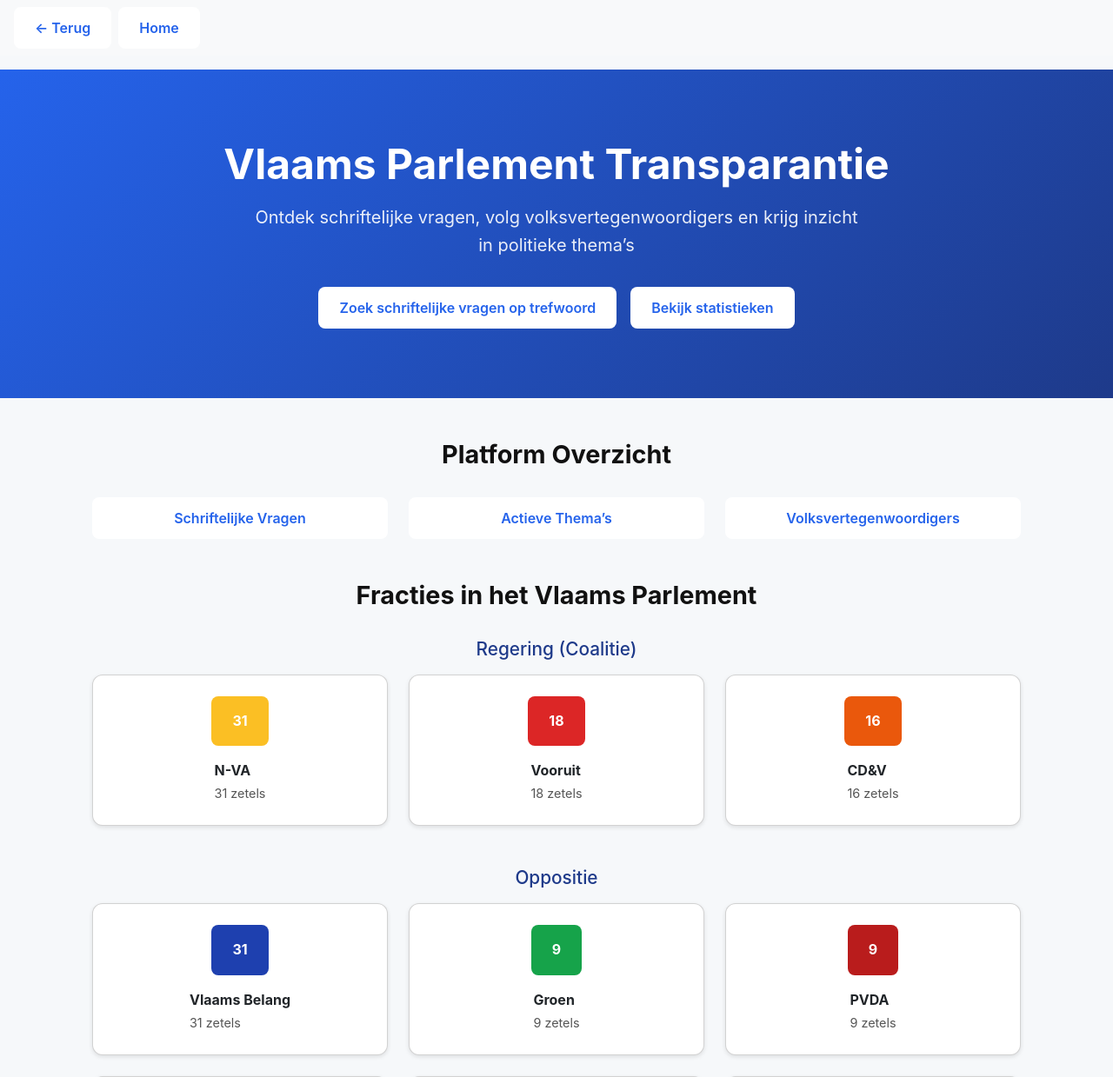
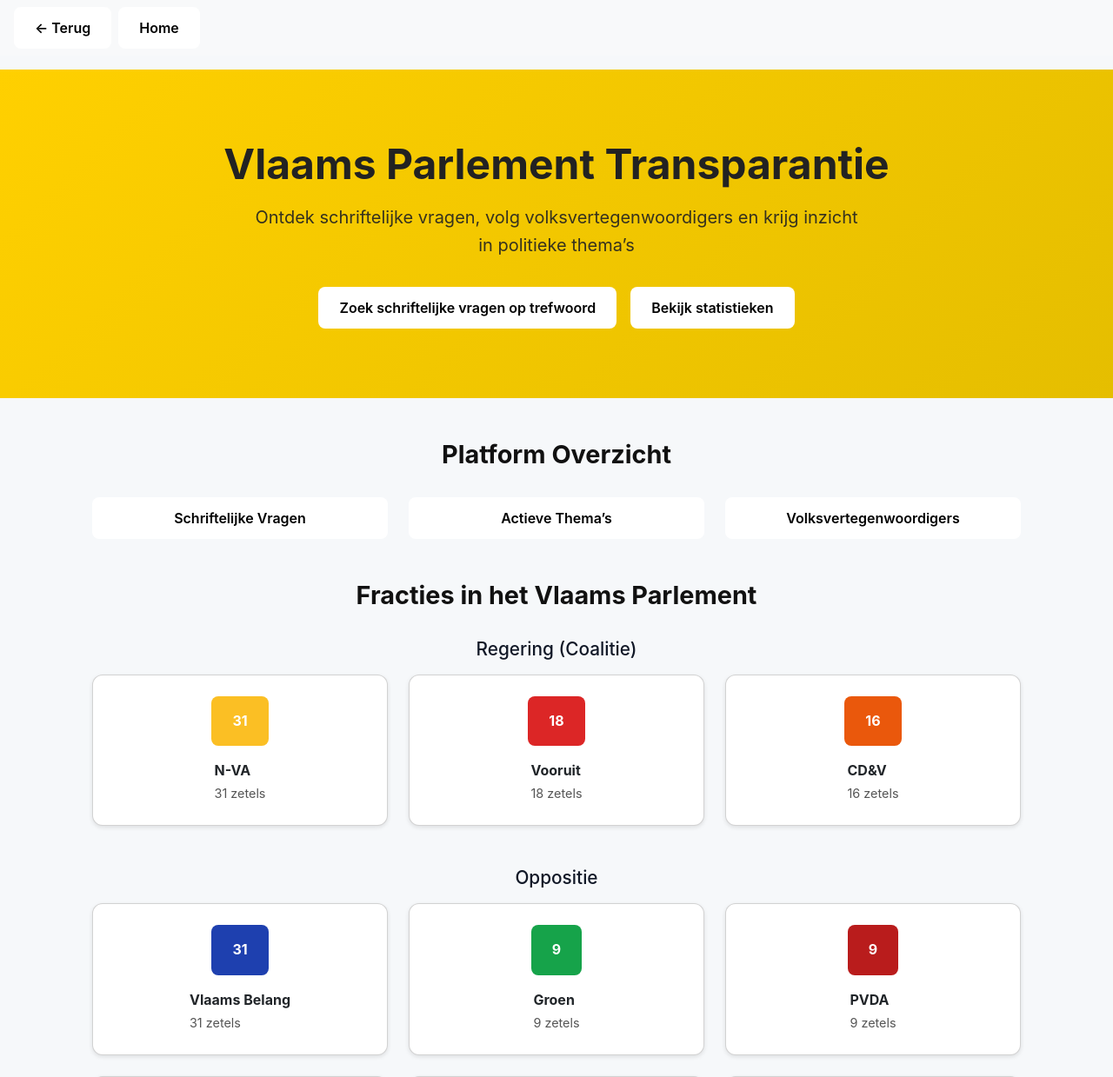
Before and after one commit to A-D-DBS-application/web-application-2025-group-8, a Flask app: page / in a window 1280 px wide. Shown: the top 1239 px of the page at 87% size. Run offline with Flask 3, Linux system fonts and the light colour scheme.

Commit message:
gele+zwarte accenten en banner

```diff
--- a/app/templates/base.html
+++ b/app/templates/base.html
@@ -31,8 +31,8 @@
 
         /* Hero section */
         .hero {
-            background: linear-gradient(135deg, #2563eb, #1e3a8a);
-            color: white;
+            background: linear-gradient(135deg, #FFD000, #E5BE00);
+            color: #222;
             text-align: center;
             padding: 5rem 1rem;
         }
@@ -59,7 +59,7 @@
 
         .btn {
             background: white;
-            color: #2563eb;
+            color: #000000;
             border: none;
             padding: 0.75rem 1.5rem;
             border-radius: 0.5rem;
--- a/app/templates/index.html
+++ b/app/templates/index.html
@@ -38,7 +38,7 @@
   <h2 class="section-title">Fracties in het Vlaams Parlement</h2>
 
   <!-- Regering -->
-  <h3 style="text-align:center; font-size:1.3rem; margin-top:2rem; color:#1e3a8a;">Regering (Coalitie)</h3>
+  <h3 style="text-align:center; font-size:1.3rem; margin-top:2rem; color:#111827;">Regering (Coalitie)</h3>
   <div class="cards-grid" style="margin-top:1rem;">
     <div class="card" style="display:flex;align-items:center;gap:1rem;">
       <div style="background-color:#fbbf24;color:#fff;padding:1rem 1.5rem;border-radius:0.5rem;font-weight:700;">31</div>
@@ -55,7 +55,7 @@
   </div>
 
   <!-- Oppositie -->
-  <h3 style="text-align:center; font-size:1.3rem; margin-top:3rem; color:#1e3a8a;">Oppositie</h3>
+  <h3 style="text-align:center; font-size:1.3rem; margin-top:3rem; color:#111827;">Oppositie</h3>
   <div class="cards-grid" style="margin-top:1rem;">
     <div class="card" style="display:flex;align-items:center;gap:1rem;">
       <div style="background-color:#1e40af;color:#fff;padding:1rem 1.5rem;border-radius:0.5rem;font-weight:700;">31</div>
```
